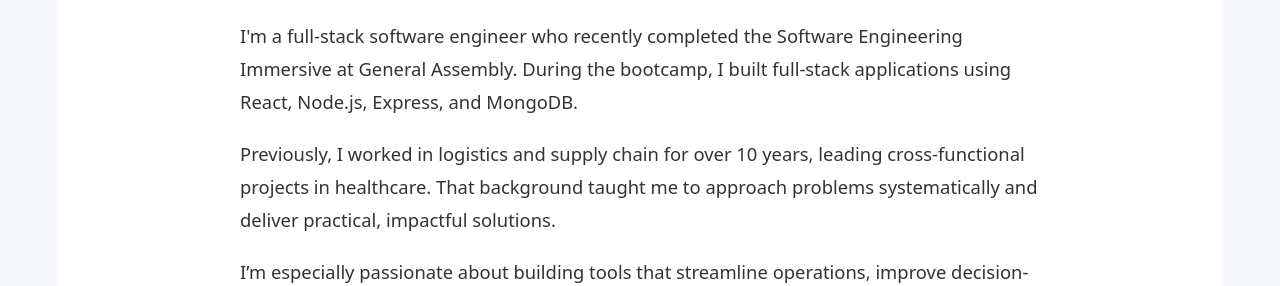
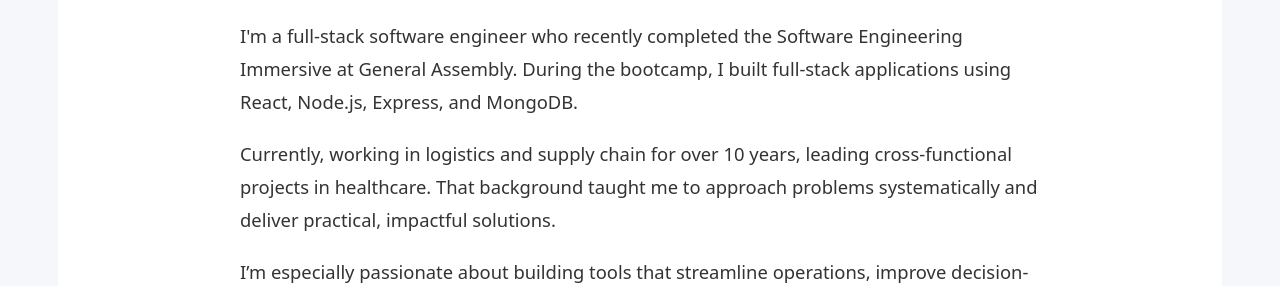
Before and after one commit to tannoah0586/my-portfolio, a React (Create React App) app: page / in a window 1280 px wide. Shown: the part 900-1186 px from the top of the page. Built offline with nearby package versions, Linux system fonts and the light colour scheme.

Commit message:
update about jsx

```diff
--- a/src/components/About.jsx
+++ b/src/components/About.jsx
@@ -15,7 +15,7 @@ const About = () => {
           During the bootcamp, I built full-stack applications using React, Node.js, Express, and MongoDB.
         </p>
         <p style={{ marginBottom: "1rem" }}>
-          Previously, I worked in logistics and supply chain for over 10 years, leading cross-functional projects in healthcare. That background taught me to approach problems systematically and deliver practical, impactful solutions.
+          Currently, working in logistics and supply chain for over 10 years, leading cross-functional projects in healthcare. That background taught me to approach problems systematically and deliver practical, impactful solutions.
         </p>
         <p style={{ marginBottom: "1rem" }}>
           I’m especially passionate about building tools that streamline operations, improve decision-making, and support real-world business needs — whether it’s for a startup, SME, or large organization.
```
